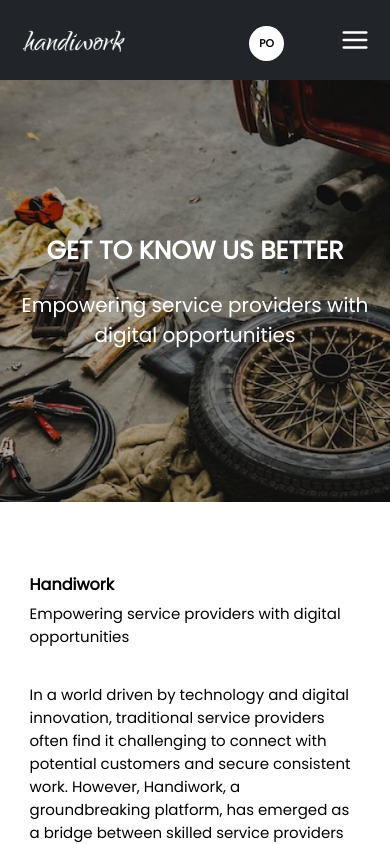
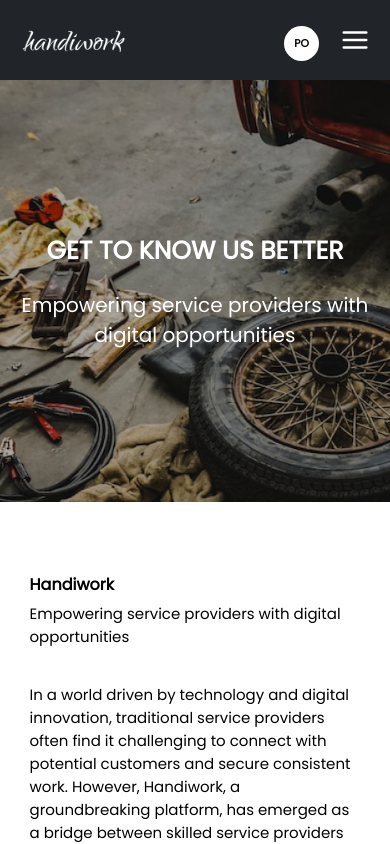
Before and after one commit to Cannyokpoto/page-handiwork, a React (Vite) app: page /about in a window 390 px wide. Shown: the top 844 px of the page. Built offline with nearby package versions, Linux system fonts and the light colour scheme; no server answers; a web font is replaced by a local one.

Commit message:
new commit

```diff
--- a/src/Components/ProviderDropDown/ProviderDropDown.css
+++ b/src/Components/ProviderDropDown/ProviderDropDown.css
@@ -169,7 +169,7 @@
     .loggedin-provider{
         position: absolute;
         top: 35px;
-        right: 85px;
+        right: 50px;
         z-index: 50;
         width: 70vw;
         height: auto;
```
